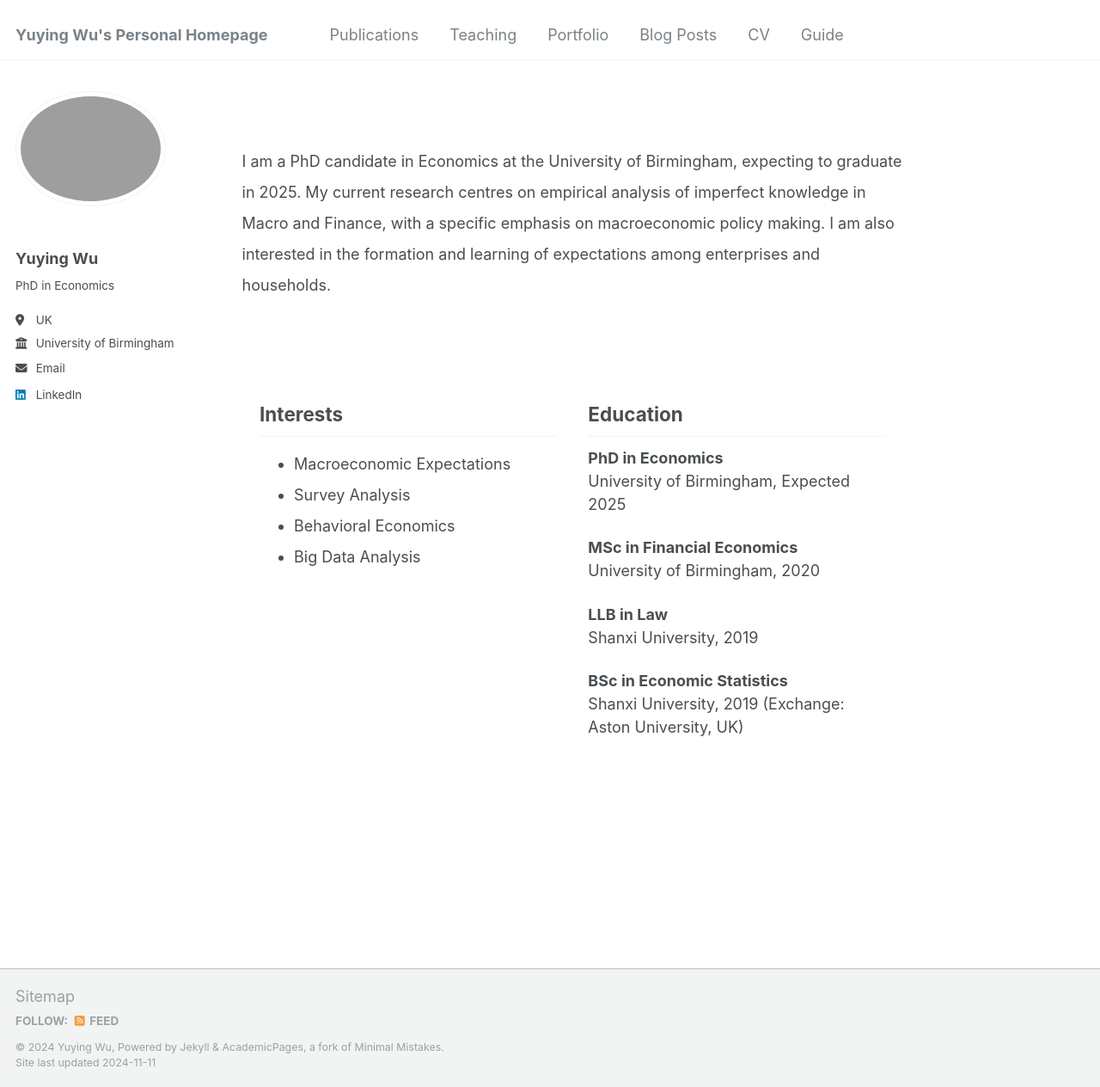
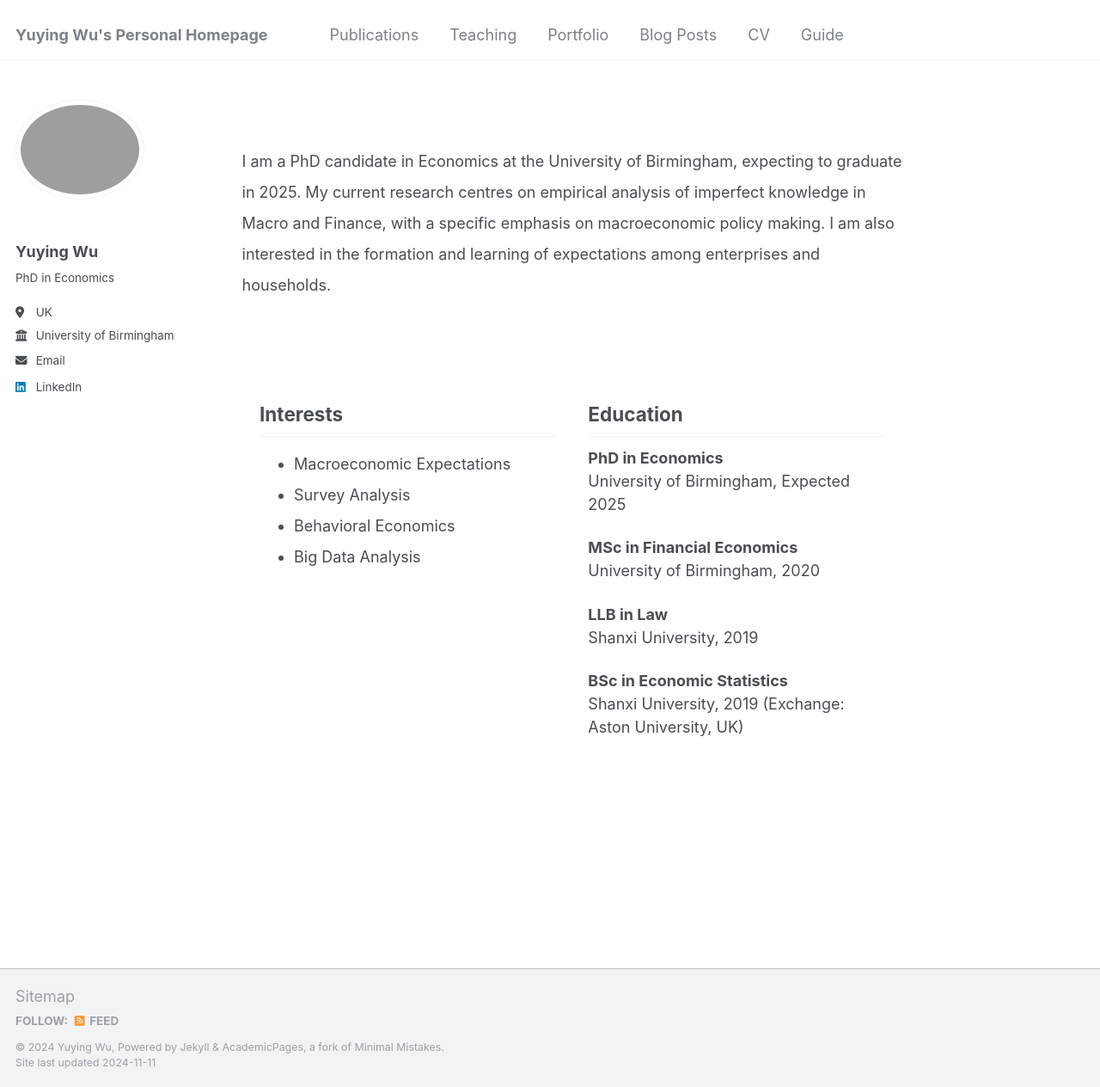
Before and after one commit to YUYINGWU-AURORA/yuying, a Jekyll site: the page built from _pages/about.md, in a window 1280 px wide and 1264 px high. Shown: the whole window at 86% size. Built offline with Jekyll 4.4.1, drawn with Linux system fonts in a browser that asks for light colours.

Commit message:
Update _sidebar.scss

```diff
--- a/_sass/_sidebar.scss
+++ b/_sass/_sidebar.scss
@@ -75,28 +75,28 @@
 /*
    Author profile and links
    ========================================================================== */
-
 .author__avatar {
   display: table-cell;
   vertical-align: top;
   width: 150px;
-  // set width only, for non-square avatars
-  // height: 36px;
+  max-width: 150px; /* 限制最大宽度，避免不必要的缩放 */
 
   @include breakpoint($large) {
     display: block;
     width: auto;
     height: auto;
   }
+}
 
-  img {
-    max-width: 175px;
-    border-radius: 50%;
+/* 单独为 img 元素设置样式 */
+.author__avatar img {
+  max-width: 150px; /* 确保头像尺寸不超过150px */
+  border-radius: 50%;
+  margin-top: 10px; /* 添加一个小的上边距 */
 
-    @include breakpoint($large) {
-      padding: 5px;
-      border: 1px solid $border-color;
-    }
+  @include breakpoint($large) {
+    padding: 5px;
+    border: 1px solid $border-color;
   }
 }
 
```
